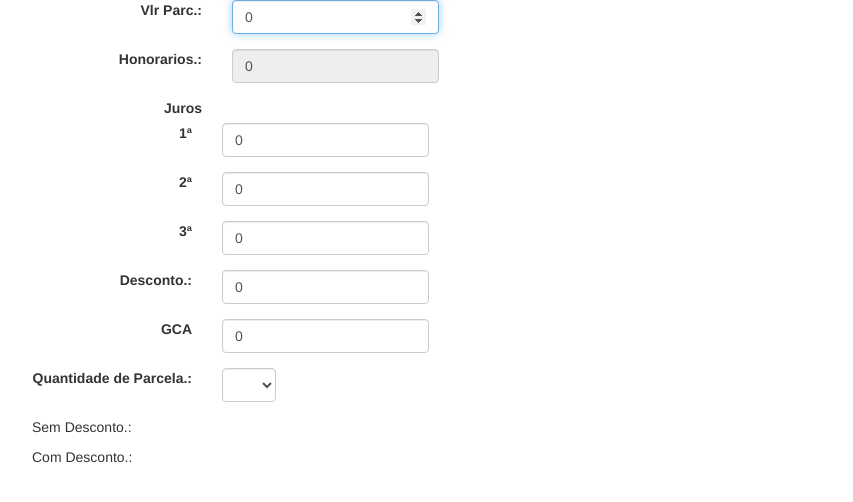
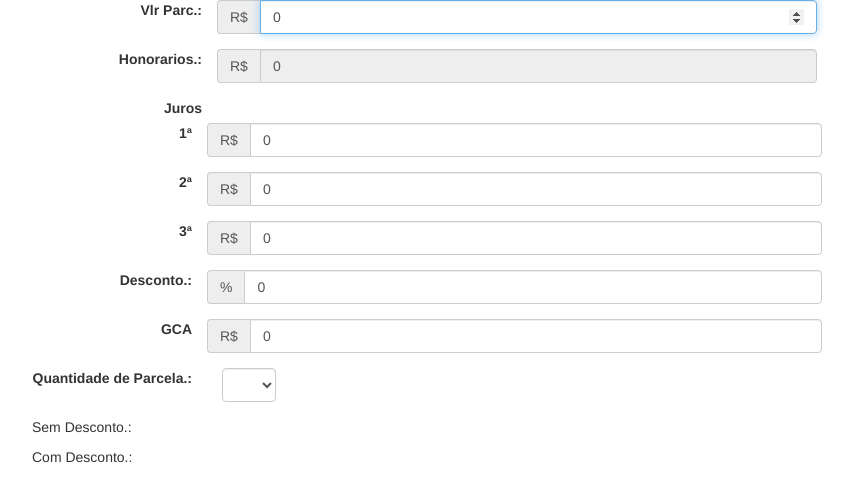
Before and after one commit to edesignerbrasil/CobCalc, a plain HTML site: page public_html/index.html in a window 1280 px wide. Shown: the whole page, without its empty margins (23-876 px from the left). Drawn offline with Linux system fonts and the light colour scheme.

Commit message:
colocando input-group-addon e melhorando a aparencia

```diff
--- a/public_html/index.html
+++ b/public_html/index.html
@@ -24,7 +24,8 @@ and open the template in the editor.
                         <div class="row">
                             <label for="vlrParcIn" class="col-xs-4 col-lg-2 col-md-2 col-sm-4 text-right">Vlr Parc.:</label>
 
-                            <div class="col-xs-6 col-lg-6 col-md-6 col-sm-6">
+                            <div class="col-xs-6 col-lg-6 col-md-6 col-sm-6 input-group">
+                                <span class="input-group-addon">R$</span>
                                 <input id="vlrParcIn" autofocus
                                        type="number" class="form-control"
                                        ng-change="cpVlrParc()" ng-model="contrato.vlrParc" />
@@ -38,7 +39,8 @@ and open the template in the editor.
                     <div class="form-inline">
                         <div class="row">
                             <label for="vlrHonIn" class="col-xs-4 col-lg-2 col-md-2 col-sm-4 text-right">Honorarios.:</label>
-                            <div class="col-xs-6 col-lg-6 col-md-6 col-sm-6">
+                            <div class="col-xs-6 col-lg-6 col-md-6 col-sm-6 input-group">
+                                <span class="input-group-addon">R$</span>
                                 <input id="vlrHonIn"
                                        type="number" class="form-control col-lg-6"
                                        ng-change="cpVlrHon()" ng-model="contrato.vlrHon" disabled/>
@@ -58,7 +60,8 @@ and open the template in the editor.
                             <div class="row">
                                 <label for="inParc1" class="col-xs-4 col-lg-2 col-md-2 col-sm-4 text-right">1ª</label>
 
-                                <div class="col-xs-6 col-lg-6 col-md-6 col-sm-6">
+                                <div class="col-xs-6 col-lg-6 col-md-6 col-sm-6 input-group">
+                                    <span class="input-group-addon">R$</span>
                                     <input id="inParc1"
                                            type="number" class="form-control sm-8"
                                            ng-change="cpVlrJuroParc1()" ng-model="contrato.vlrJuroParc1" />
@@ -71,7 +74,8 @@ and open the template in the editor.
                         <div class="form-inline">
                             <div class="row">
                                 <label for="inParc2" class="col-xs-4 col-lg-2 col-md-2 col-sm-4 text-right">2ª</label>
-                                <div class="col-xs-6 col-lg-6 col-md-6 col-sm-6">
+                                <div class="col-xs-6 col-lg-6 col-md-6 col-sm-6 input-group">
+                                    <span class="input-group-addon">R$</span>
                                     <input id="inParc2"
                                            type="number" class="form-control sm-8"
                                            ng-change="cpVlrJuroParc2()" ng-model="contrato.vlrJuroParc2" />
@@ -84,7 +88,8 @@ and open the template in the editor.
                         <div class="form-inline">
                             <div class="row">
                                 <label for="inParc3" class="col-xs-4 col-lg-2 col-md-2 col-sm-4 text-right">3ª</label>
-                                <div class="col-xs-6 col-lg-6 col-md-6 col-sm-6">
+                                <div class="col-xs-6 col-lg-6 col-md-6 col-sm-6 input-group">
+                                    <span class="input-group-addon">R$</span>
                                     <input id="inParc3"
                                            type="number" class="form-control"
                                            ng-change="cpVlrJuroParc3()" ng-model="contrato.vlrJuroParc3" />
@@ -97,7 +102,8 @@ and open the template in the editor.
                         <div class="form-inline">
                             <div class="row">
                                 <label for="inPercDesc" class="col-xs-4 col-lg-2 col-md-2 col-sm-4 text-right">Desconto.:</label>
-                                <div class="col-xs-6 col-lg-6 col-md-6 col-sm-6">
+                                <div class="col-xs-6 col-lg-6 col-md-6 col-sm-6 input-group">
+                                    <span class="input-group-addon">%</span>
                                     <input id="inPercDesc"
                                            type="number"  class="form-control"
                                            ng-change="cpVlrDescJuros()" ng-model="contrato.vlrDescJuros"/>
@@ -111,7 +117,8 @@ and open the template in the editor.
                         <div class="row">
                             <div class="form-inline">
                                 <label for="inGCA" class="col-xs-4 col-lg-2 col-md-2 col-sm-4 text-right">GCA</label>
-                                <div class="col-xs-6 col-lg-6 col-md-6 col-sm-6">
+                                <div class="col-xs-6 col-lg-6 col-md-6 col-sm-6 input-group">
+                                    <span class="input-group-addon">R$</span>
                                     <input id="inGCA"
                                            type="number" class="form-control"
                                            ng-change="cpVlrGCA()" ng-model="contrato.vlrGCA" />
```
